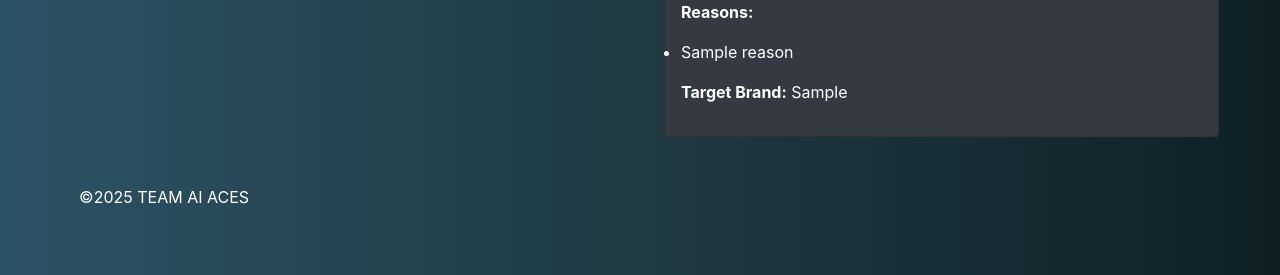
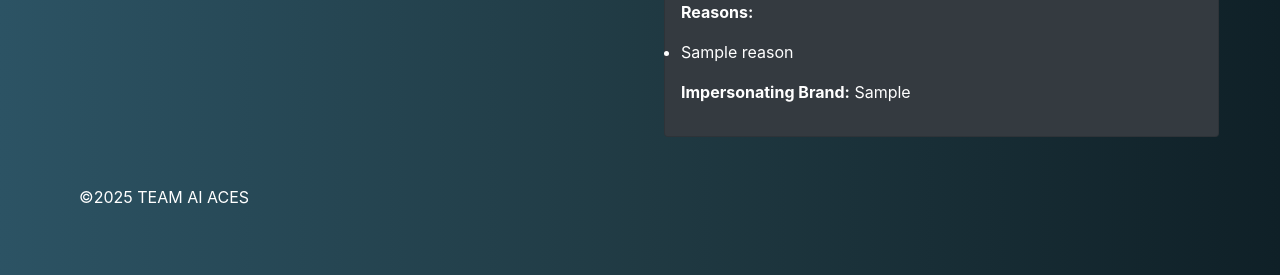
Before and after one commit to mayankk2904/PhishGuard-AI, a Flask app: template templates/index.html in a window 1280 px wide. Shown: the part 479-754 px from the top of the page. Run offline with Flask 2, Linux system fonts and the light colour scheme; the template is opened without the code that fills it: most values are stand-ins (such as "Sample title", 1, 10 or a date in 2020); parts of the project's set-up code (start-up, migrations or seed data) failed here and were passed over; some libraries are stand-ins or nearby versions.

Commit message:
Update index.html brand desc

```diff
--- a/templates/index.html
+++ b/templates/index.html
@@ -96,7 +96,7 @@
 
           <!-- Target Brand -->
           {% if target_brand %}
-            <p><b>Target Brand:</b> {{ target_brand }}</p>
+            <p><b>Impersonating Brand:</b> {{ target_brand }}</p>
           {% endif %}
         </div>
         <!-- ===================================================== -->
```
